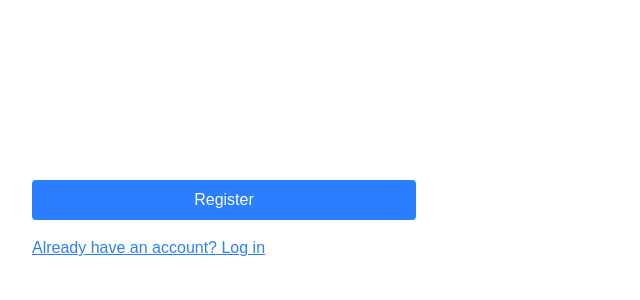
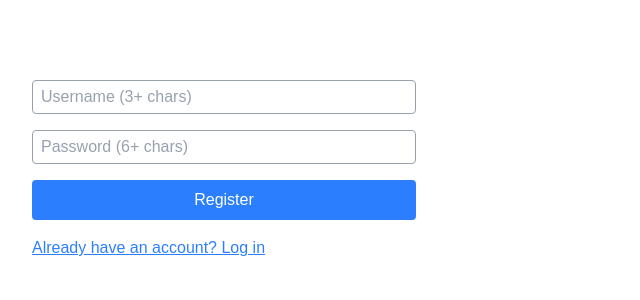
Before and after one commit to LuckyBlob/protonet, a Next.js app: page /register in a window 1280 px wide. Shown: the top 300 px of the page, without its empty margins (0-640 px from the left). Built offline with nearby package versions, Linux system fonts and the light colour scheme.

Commit message:
Fixed login/register blank screen.

```diff
--- a/app/login/page.tsx
+++ b/app/login/page.tsx
@@ -44,14 +44,14 @@ export default function LoginPage()
 				placeholder="Username"
 				value={usernameState[0]}
 				onChange={(e) => setUsername(e.target.value)}
-				className="border px-2 py-1 rounded"
+				className="border border-gray-400 px-2 py-1 rounded bg-white text-black placeholder:text-gray-400"
 			/>
 			<input
 				type="password"
 				placeholder="Password"
 				value={passwordState[0]}
 				onChange={(e) => setPassword(e.target.value)}
-				className="border px-2 py-1 rounded"
+				className="border border-gray-400 px-2 py-1 rounded bg-white text-black placeholder:text-gray-400"
 			/>
 			{errorElement}
 			<button
--- a/app/register/page.tsx
+++ b/app/register/page.tsx
@@ -44,14 +44,14 @@ export default function RegisterPage()
 				placeholder="Username (3+ chars)"
 				value={usernameState[0]}
 				onChange={(e) => setUsername(e.target.value)}
-				className="border px-2 py-1 rounded"
+				className="border border-gray-400 px-2 py-1 rounded bg-white text-black placeholder:text-gray-400"
 			/>
 			<input
 				type="password"
 				placeholder="Password (6+ chars)"
 				value={passwordState[0]}
 				onChange={(e) => setPassword(e.target.value)}
-				className="border px-2 py-1 rounded"
+				className="border border-gray-400 px-2 py-1 rounded bg-white text-black placeholder:text-gray-400"
 			/>
 			{errorElement}
 			<button
```
Also changed, not shown: .claude/settings.local.json.
